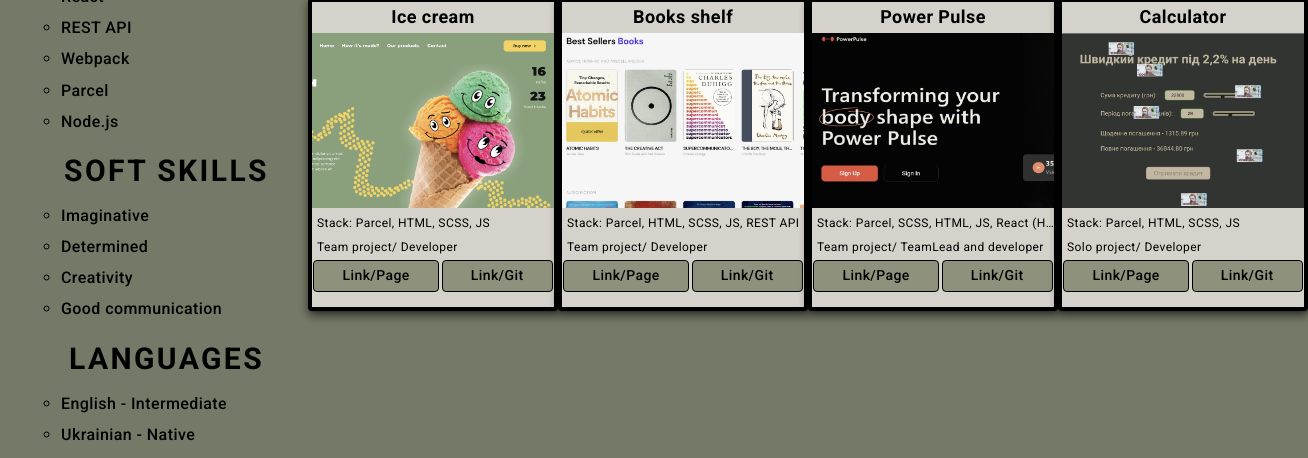
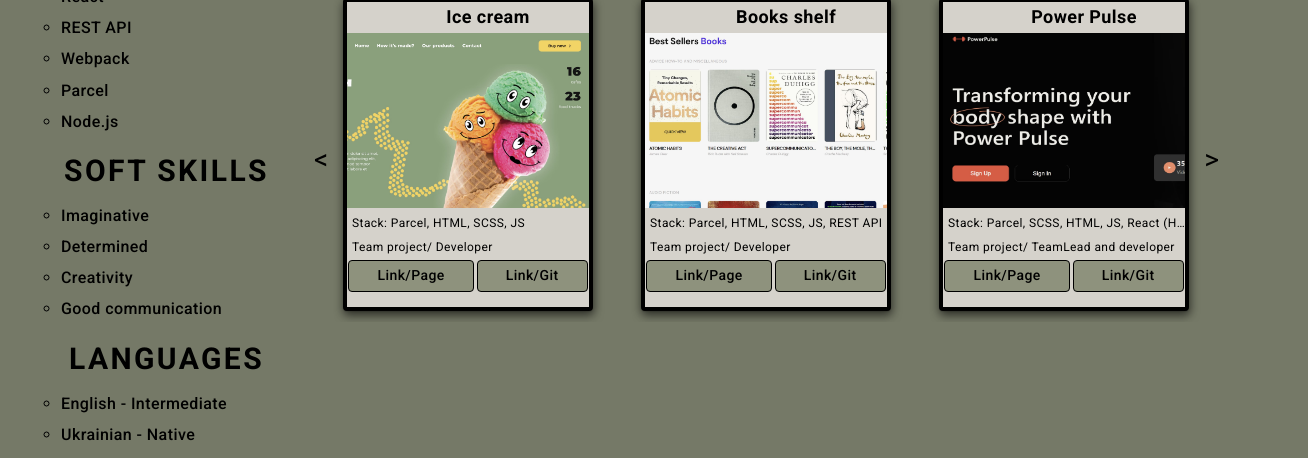
Before and after one commit to Adelina515/resume, a plain HTML site: page src/index.html in a window 1280 px wide. Shown: the part 561-1019 px from the top of the page, 1308 px wide, since content can reach past the window. Drawn offline with nearby package versions, Linux system fonts and the light colour scheme.

Commit message:
add slider

```diff
--- a/src/css/common.css
+++ b/src/css/common.css
@@ -1,5 +1,9 @@
 button {
   cursor: pointer;
+  font-size: 28px;
+  background-color: rgba(240, 248, 255, 0);
+  border: none;
+  z-index: 10;
 }
 
 .link {
@@ -172,12 +176,25 @@ h3 {
   font-size: 14px;
   padding: 6px 0 0 30px;
 }
-.project {
+/* -----------slider------------ */
+.wrap-slider {
+  position: relative;
   display: flex;
   justify-content: space-between;
   padding: 6px 0 0 30px;
+  overflow: hidden;
+  height: 330px;
+}
+
+.project {
+  position: absolute;
+  display: flex;
+  justify-content: space-around;
+  padding-left: 35px;
+  padding-right: 35px;
 }
 .list-project {
+  margin-right: 48px;
   padding-bottom: 15px;
   background-color: rgb(213, 210, 203);
   border: solid 4px;
@@ -186,6 +203,9 @@ h3 {
   overflow: hidden;
   box-shadow: 0px 1px 1px rgba(0, 0, 0, 0.12), 0px 4px 10px rgba(0, 0, 0, 0.2),
     1px 4px 10px rgba(0, 0, 0, 0.5);
+}
+.list-project::first-letter {
+  margin-left: 40px;
 }
 .proj-text-thumb {
   position: relative;
--- a/src/index.html
+++ b/src/index.html
@@ -146,7 +146,11 @@
           </div>
           <div class="project-experience">
             <h2>PROJECT EXPERIENCE (PET PROJECT)</h2>
-            <ul class="project"></ul>
+            <div class="wrap-slider">
+              <button type="button" class="bnt-dec"><</button>
+              <ul class="project"></ul>
+              <button type="button" class="bnt-inc">></button>
+            </div>
           </div>
           <div class="wrap-experience">
             <div class="work-experience"></div>
```
